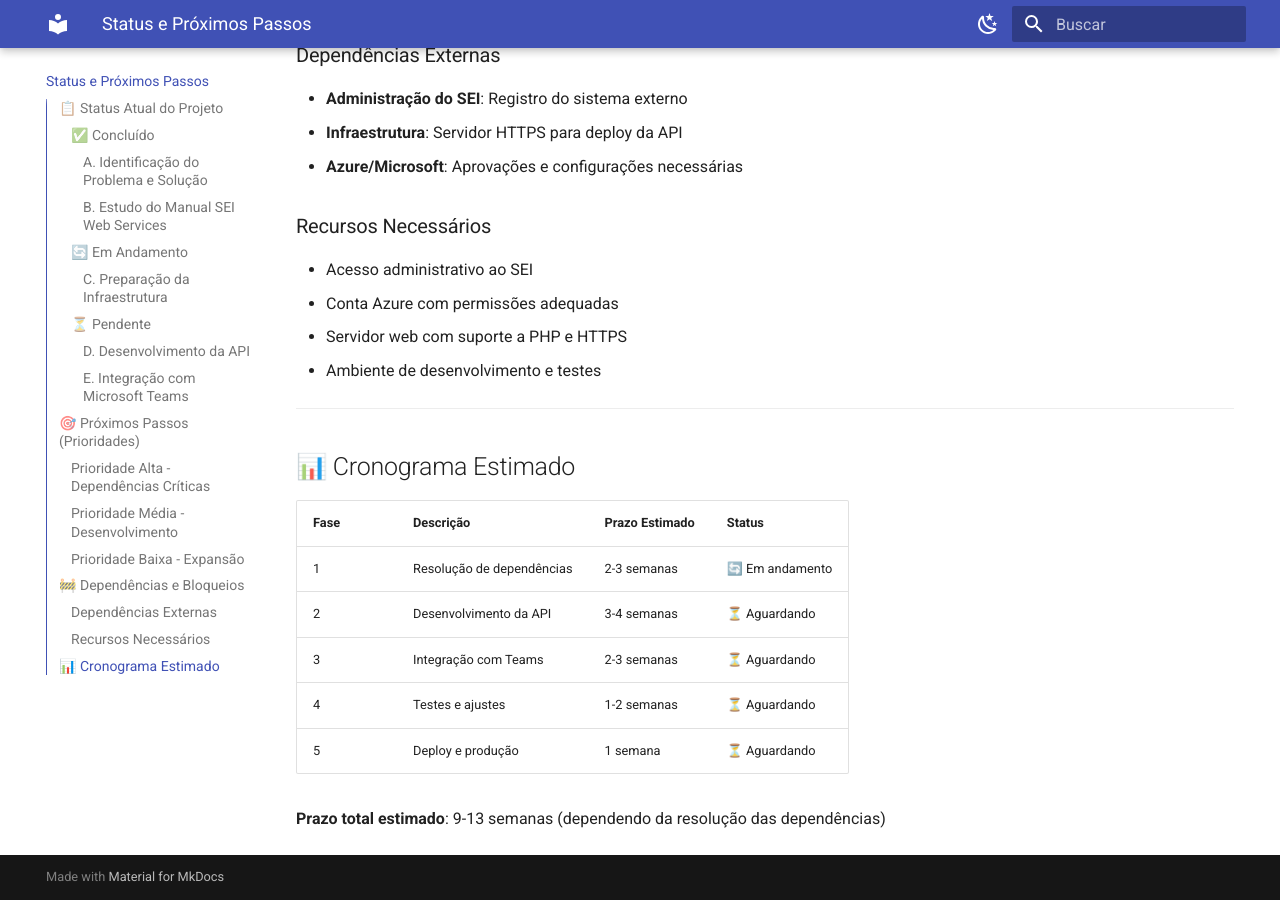
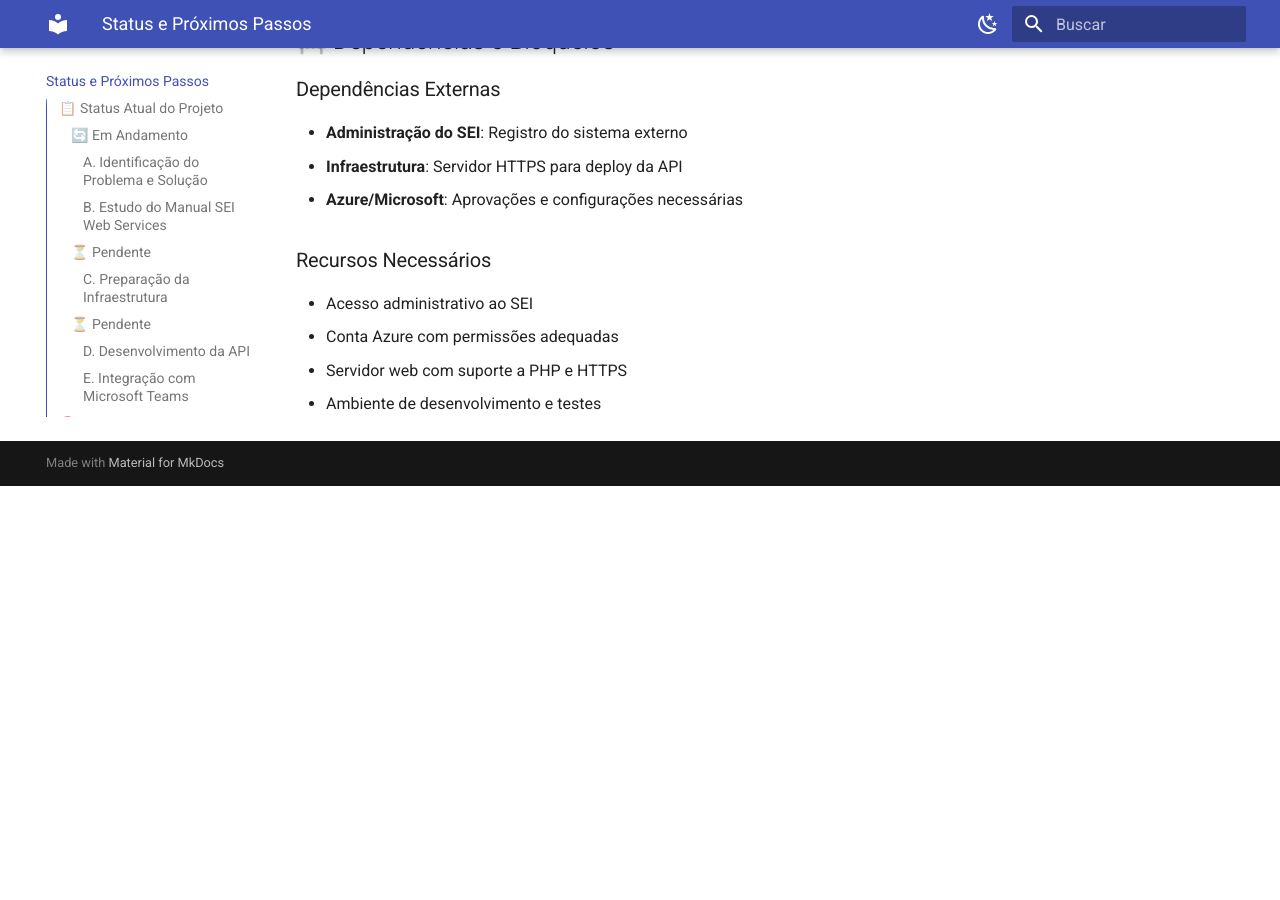
Before and after one commit to GEARC/Projeto-SEI-DOCS, an MkDocs documentation site: the page built from docs/status-e-proximos-passos.md, in a window 1280 px wide and 900 px high, scrolled down 2396 px. Built offline with MkDocs 1.6.1 and Material for MkDocs 9.7.7, drawn with Linux system fonts in a browser that asks for light colours; after the commit the page ends 2882 px from its top, so only the background shows below that; some of the changed text lies outside the part shown.

```diff
--- a/docs/status-e-proximos-passos.md
+++ b/docs/status-e-proximos-passos.md
@@ -2,19 +2,20 @@
 
 ## 📋 Status Atual do Projeto
 
-### ✅ Concluído
+### 🔄 Em Andamento
 
 #### A. Identificação do Problema e Solução
-- [x] Análise das principais atividades realizadas no SEI pelas áreas da fundação
+- [x] Configuração inicial do Ambiente de Desenvolvimento
+- [ ] Análise das principais atividades realizadas no SEI pelas áreas da fundação
 - [x] Mapeamento de oportunidades de automação
-- [x] Definição do escopo inicial do projeto
+- [ ] Definição do escopo inicial do projeto
 
 #### B. Estudo do Manual SEI Web Services
 - [x] Manual do SEI Web Services analisado
-- [x] Compreensão da integração via SOAP
+- [ ] Compreensão da integração via SOAP
 - [x] Identificação dos métodos necessários para automação
 
-### 🔄 Em Andamento
+### ⏳ Pendente
 
 #### C. Preparação da Infraestrutura
 - [ ] Registro do "Sistema Externo" no SEI
@@ -88,17 +89,3 @@
 - Conta Azure com permissões adequadas
 - Servidor web com suporte a PHP e HTTPS
 - Ambiente de desenvolvimento e testes
-
----
-
-## 📊 Cronograma Estimado
-
-| Fase | Descrição | Prazo Estimado | Status |
-|------|-----------|----------------|--------|
-| 1 | Resolução de dependências | 2-3 semanas | 🔄 Em andamento |
-| 2 | Desenvolvimento da API | 3-4 semanas | ⏳ Aguardando |
-| 3 | Integração com Teams | 2-3 semanas | ⏳ Aguardando |
-| 4 | Testes e ajustes | 1-2 semanas | ⏳ Aguardando |
-| 5 | Deploy e produção | 1 semana | ⏳ Aguardando |
-
-**Prazo total estimado**: 9-13 semanas (dependendo da resolução das dependências)
--- a/mkdocs.yml
+++ b/mkdocs.yml
@@ -36,9 +36,9 @@ theme:
     - toc.integrate
 nav:
   - Início: index.md
-  - Funcionalidades: funcionalidades.md
+  - Ideias de Funcionalidades: funcionalidades.md
   - Status e Próximos Passos: status-e-proximos-passos.md
-  - Arquitetura Técnica: arquitetura-tecnica.md
+  - Arquitetura Inicial: arquitetura-tecnica.md
   - Guia de Implementação: guia-implementacao.md
 
 markdown_extensions:
```
Also changed, not shown: docs/arquitetura-tecnica.md (+1 -1 lines), docs/funcionalidades.md (+1 -1 lines), docs/guia-implementacao.md (+5 -0 lines).
